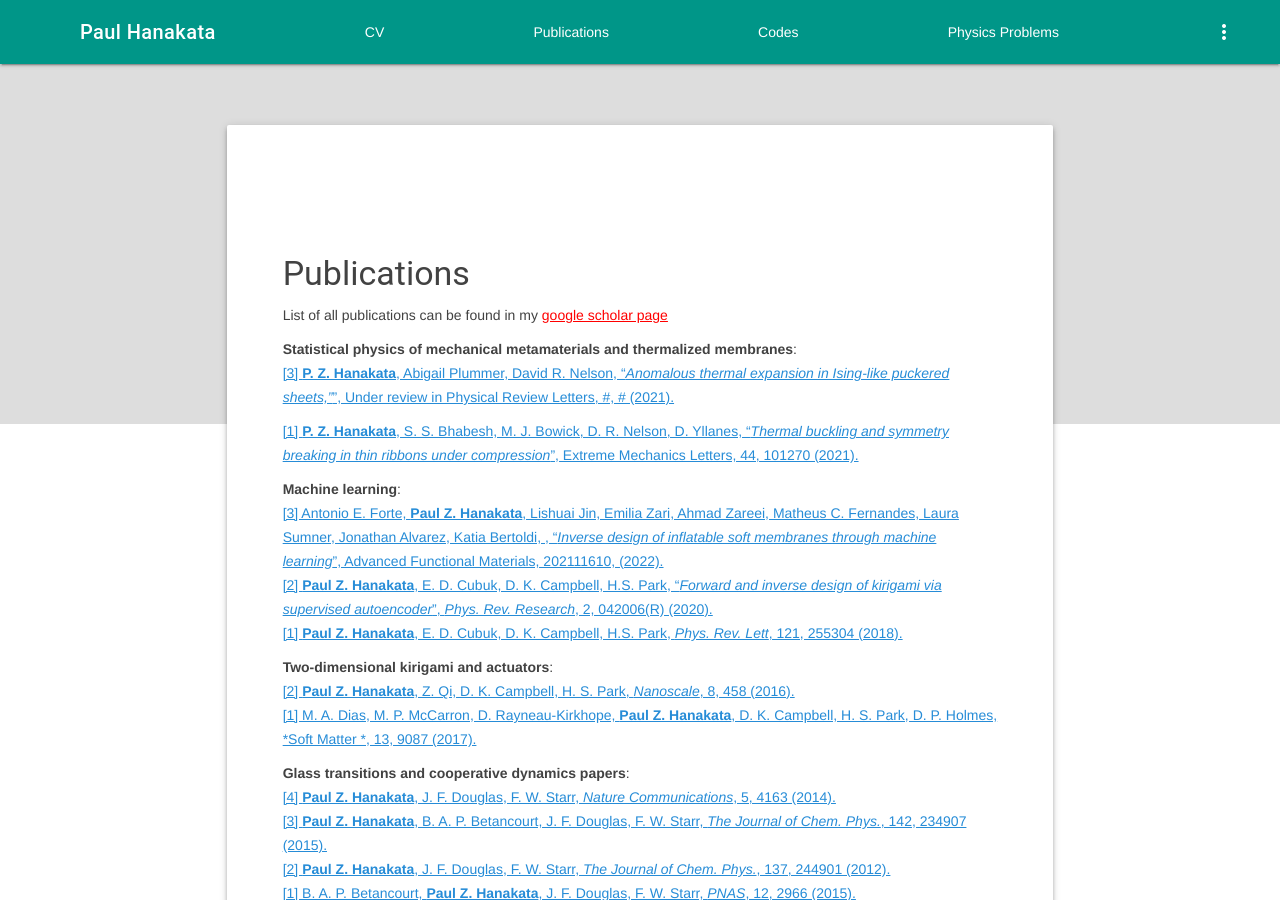
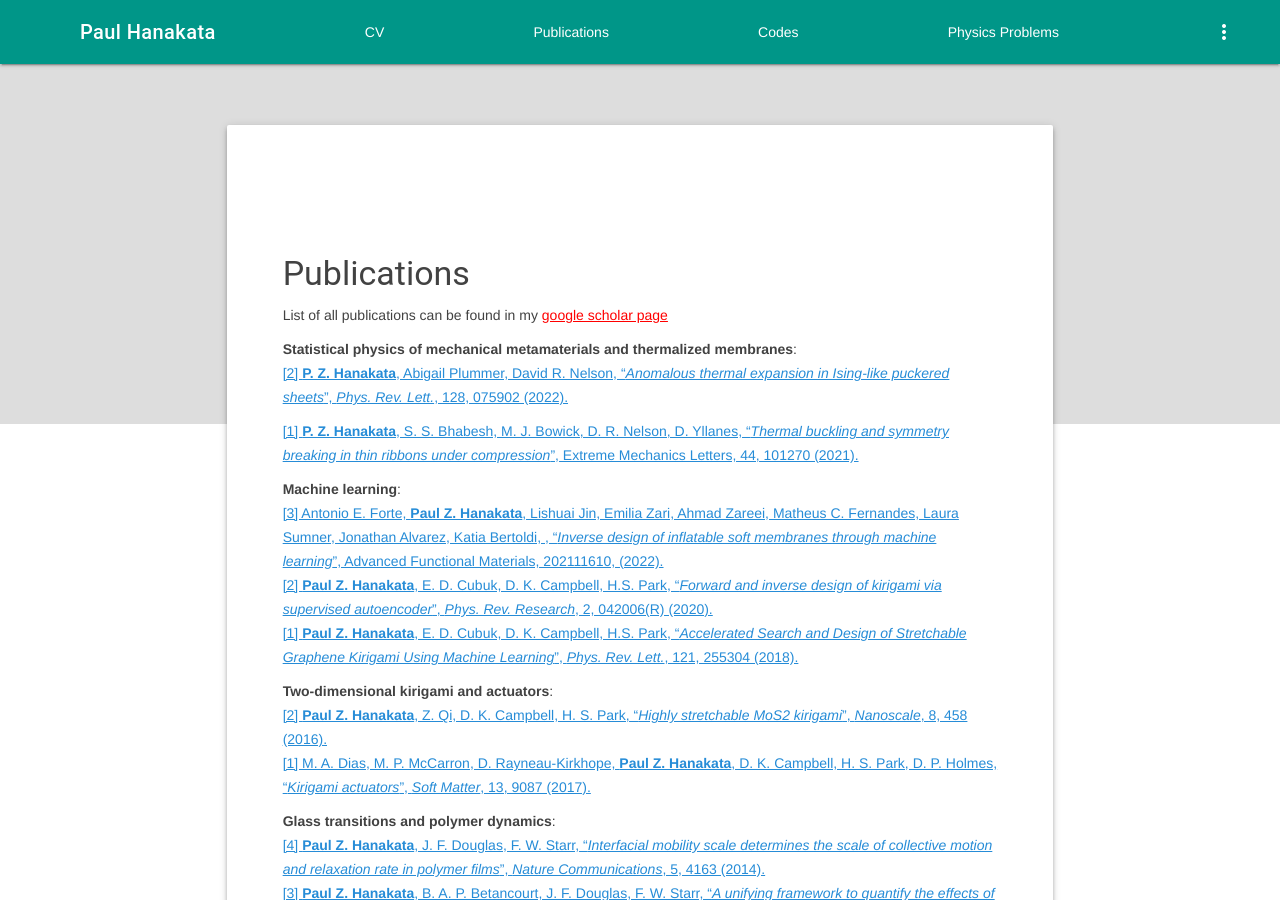
Before and after one commit to phanakata/phanakata.github.io, a Jekyll site: the page built from pages/Publications.md, in a window 1280 px wide and 900 px high. Built offline with Jekyll 4.4.1, drawn with Linux system fonts in a browser that asks for light colours; some of the changed text lies outside the part shown.

Commit message:
Update Publications.md

```diff
--- a/pages/Publications.md
+++ b/pages/Publications.md
@@ -7,35 +7,36 @@
 List of all publications can be found in my <a href="https://scholar.google.com/citations?user=52QtSLYAAAAJ&hl=en" style="color:red"> google scholar page  </a>
 
 **Statistical physics of mechanical metamaterials and thermalized membranes**:\\
-<a href="https://www.sciencedirect.com/science/article/abs/pii/S2352431621000602" style="color:#268cd7">[3] **P. Z. Hanakata**, Abigail Plummer, David R. Nelson, "*Anomalous thermal expansion in Ising-like puckered sheets,"*", Under review in Physical Review Letters, #, # (2021).</a>
+<a href="https://journals.aps.org/prl/abstract/10.1103/PhysRevLett.128.075902" style="color:#268cd7">[2] **P. Z. Hanakata**, Abigail Plummer, David R. Nelson, "*Anomalous thermal expansion in Ising-like puckered sheets*", *Phys. Rev. Lett.*, 128, 075902  (2022).</a>
 
 <a href="https://www.sciencedirect.com/science/article/abs/pii/S2352431621000602" style="color:#268cd7">[1] **P. Z. Hanakata**, S. S.  Bhabesh, M. J. Bowick, D. R. Nelson, D. Yllanes, "*Thermal buckling and symmetry breaking in thin ribbons under compression*", Extreme Mechanics Letters, 44, 101270 (2021).</a>
 
 **Machine learning**:\\
 <a href="https://onlinelibrary.wiley.com/doi/abs/10.1002/adfm.202111610" style="color:#268cd7">[3] Antonio E. Forte, **Paul Z. Hanakata**, Lishuai Jin, Emilia Zari, Ahmad Zareei, Matheus C. Fernandes, Laura Sumner, Jonathan Alvarez, Katia Bertoldi, , "*Inverse design of inflatable soft membranes through machine learning*", Advanced Functional Materials, 202111610, (2022).</a>\\
 <a href="https://journals.aps.org/prresearch/abstract/10.1103/PhysRevResearch.2.042006" style="color:#268cd7">[2] **Paul Z. Hanakata**, E. D. Cubuk, D. K. Campbell, H.S. Park, "*Forward and inverse design of kirigami via supervised autoencoder*", *Phys. Rev. Research*, 2, 042006(R) (2020).</a>\\
-<a href="https://journals.aps.org/prl/abstract/10.1103/PhysRevLett.121.255304" style="color:#268cd7">[1] **Paul Z. Hanakata**, E. D. Cubuk, D. K. Campbell, H.S. Park, *Phys. Rev. Lett*, 121, 255304  (2018).</a>
+<a href="https://journals.aps.org/prl/abstract/10.1103/PhysRevLett.121.255304" style="color:#268cd7">[1] **Paul Z. Hanakata**, E. D. Cubuk, D. K. Campbell, H.S. Park, "*Accelerated Search and Design of Stretchable Graphene Kirigami Using Machine Learning*", *Phys. Rev. Lett.*, 121, 255304  (2018).</a>
 
 **Two-dimensional kirigami and actuators**:\\
 <a href="http://pubs.rsc.org/-/content/articlehtml/2016/nr/c5nr06431g" style="color:#268cd7
-">[2] **Paul Z. Hanakata**, Z. Qi, D. K. Campbell, H. S. Park, *Nanoscale*, 8, 458 (2016).</a>\\
+">[2] **Paul Z. Hanakata**, Z. Qi, D. K. Campbell, H. S. Park, "*Highly stretchable MoS2 kirigami*", *Nanoscale*, 8, 458 (2016).</a>\\
 <a href="http://pubs.rsc.org/-/content/articlelanding/2017/sm/c7sm01693j/unauth#!divAbstract" style="color:#268cd7
-">[1]  M. A. Dias, M. P. McCarron, D. Rayneau-Kirkhope, **Paul Z. Hanakata**, D. K. Campbell, H. S. Park, D. P. Holmes, *Soft Matter *, 13, 9087 (2017).</a>
+">[1]  M. A. Dias, M. P. McCarron, D. Rayneau-Kirkhope, **Paul Z. Hanakata**, D. K. Campbell, H. S. Park, D. P. Holmes, "*Kirigami actuators*", *Soft Matter*, 13, 9087 (2017).</a>
 
-**Glass transitions and cooperative dynamics papers**:\\
-<a href="https://www.nature.com/articles/ncomms5163" style="color:#268cd7">[4] **Paul Z. Hanakata**, J. F. Douglas, F. W. Starr, *Nature Communications*, 5, 4163 (2014).</a>\\
-<a href="https://aip.scitation.org/doi/abs/10.1063/1.4922481" style="color:#268cd7">[3] **Paul Z. Hanakata**, B. A. P. Betancourt, J. F. Douglas, F. W. Starr, *The Journal of Chem. Phys.*, 142, 234907 (2015).</a>\\
-<a href="https://aip.scitation.org/doi/abs/10.1063/1.4772402" style="color:#268cd7">[2] **Paul Z. Hanakata**, J. F. Douglas, F. W. Starr, *The Journal of Chem. Phys.*, 137, 244901 (2012).</a>\\
-<a href="http://www.pnas.org/content/112/10/2966.short" style="color:#268cd7">[1] B. A. P. Betancourt, **Paul Z. Hanakata**, J. F. Douglas, F. W. Starr, *PNAS*, 12, 2966 (2015).</a>
+**Glass transitions and polymer dynamics**:\\
+<a href="https://www.nature.com/articles/ncomms5163" style="color:#268cd7">[4] **Paul Z. Hanakata**, J. F. Douglas, F. W. Starr, "*Interfacial mobility scale determines the scale of collective motion and relaxation rate in polymer films*", *Nature Communications*, 5, 4163 (2014).</a>\\
+<a href="https://aip.scitation.org/doi/abs/10.1063/1.4922481" style="color:#268cd7">[3] **Paul Z. Hanakata**, B. A. P. Betancourt, J. F. Douglas, F. W. Starr, "*A unifying framework to quantify the effects of substrate interactions, stiffness, and roughness on the dynamics of thin supported polymer films*", *The Journal of Chem. Phys.*, 142, 234907 (2015).</a>\\
+<a href="http://www.pnas.org/content/112/10/2966.short" style="color:#268cd7">[2] B. A. P. Betancourt, **Paul Z. Hanakata**, J. F. Douglas, F. W. Starr, "*Quantitative relations between cooperative motion, emergent elasticity, and free volume in model glass-forming polymer materials*", *PNAS*, 12, 2966 (2015).</a>\\
+<a href="https://aip.scitation.org/doi/abs/10.1063/1.4772402" style="color:#268cd7">[1] **Paul Z. Hanakata**, J. F. Douglas, F. W. Starr, "*Local variation of fragility and glass transition temperature of ultra-thin supported polymer films*", *The Journal of Chem. Phys.*, 137, 244901 (2012).</a>
+
 
 **Two-dimensional Ferroelectric Rashba semiconductors (FERSCs)**:\\
-<a href="https://journals.aps.org/prb/abstract/10.1103/PhysRevB.97.235312" style="color:#268cd7">[3] **Paul Z. Hanakata**, A. S. Rodin, Harold S. Park, David K. Campbell, and A. H. Castro Neto, *Phys. Rev. B*, 97, 235312  (2018).</a>\\
-<a href="https://journals.aps.org/prb/abstract/10.1103/PhysRevB.96.161401" style="color:#268cd7">[2] **Paul Z. Hanakata**, A. S. Rodin, Alexandra Carvalho, Harold S. Park, David K. Campbell, and A. H. Castro Neto, *Phys. Rev. B Rapid*, 96, 161401(R)  (2017).</a>\\
-<a href="https://journals.aps.org/prb/abstract/10.1103/PhysRevB.96.115450" style="color:#268cd7">[1] A. S. Rodin, **Paul Z. Hanakata**, Alexandra Carvalho, Harold S. Park, David K. Campbell, and A. H. Castro Neto, *Phys. Rev B*, 96, 115450  (2017).</a>
+<a href="https://journals.aps.org/prb/abstract/10.1103/PhysRevB.97.235312" style="color:#268cd7">[3] **Paul Z. Hanakata**, A. S. Rodin, Harold S. Park, David K. Campbell, and A. H. Castro Neto, "*Strain-induced gauge and Rashba fields in ferroelectric Rashba lead chalcogenide monolayers PbX monolayers (X=S, Se, Te)*", *Phys. Rev. B*, 97, 235312  (2018).</a>\\
+<a href="https://journals.aps.org/prb/abstract/10.1103/PhysRevB.96.161401" style="color:#268cd7">[2] **Paul Z. Hanakata**, A. S. Rodin, Alexandra Carvalho, Harold S. Park, David K. Campbell, and A. H. Castro Neto, "*Two-dimensional square buckled Rashba lead chalcogenides*", *Phys. Rev. B Rapid*, 96, 161401(R)  (2017).</a>\\
+<a href="https://journals.aps.org/prb/abstract/10.1103/PhysRevB.96.115450" style="color:#268cd7">[1] A. S. Rodin, **Paul Z. Hanakata**, Alexandra Carvalho, Harold S. Park, David K. Campbell, and A. H. Castro Neto, "*Rashba-like dispersion in buckled square lattices*", *Phys. Rev B*, 96, 115450  (2017).</a>
 
 **Two-dimensional valley and ferroelectric semiconductors (VFESCs)**:\\
 <a href="https://journals.aps.org/prb/abstract/10.1103/PhysRevB.94.035304" style="color:#268cd7
-">[1] **Paul Z. Hanakata**, A. Carvalho, D. K. Campbell, H. S. Park, *Phys. Rev. B*, 94, 035304 (2016).</a>
+">[1] **Paul Z. Hanakata**, A. Carvalho, D. K. Campbell, H. S. Park, "*Polarization and valley switching in monolayer group-IV monochalcogenides*", *Phys. Rev. B*, 94, 035304 (2016).</a>
 
 **Book chapters**:\\
 <a href="https://www.routledge.com/Polymer-Glasses/Roth/p/book/9780367782436" style="color:#268cd7">[2] **Paul Z. Hanakata**, B. A. Pazmino Betancourt, J. F. Douglas, and F. W. Starr, "*Cooperative motion as an organizing principle for understanding relaxation in supported thin polymer  films*", Polymer Glasses, 267-296, (2016).</a>\\
```
